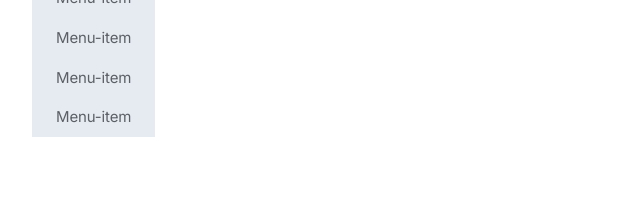
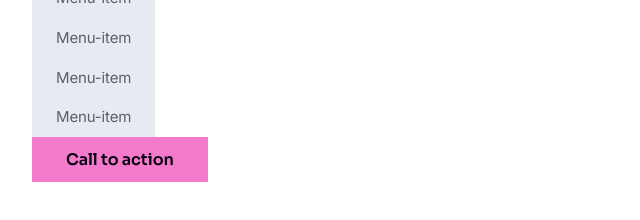
Before and after one commit to RodrigoErico/curso-codeboost, a plain HTML site: page projeto-wireframe/index.html in a window 1280 px wide. Shown: the part 62-282 px from the top of the page, without its empty margins (0-640 px from the left). Drawn offline with Linux system fonts and the light colour scheme.

Commit message:
Criado botão em header.

```diff
--- a/projeto-wireframe/index.html
+++ b/projeto-wireframe/index.html
@@ -32,7 +32,8 @@
         <li><a href="" class="menu-item">Menu-item</a></li>
         <li><a href="" class="menu-item">Menu-item</a></li>
         <li><a href="" class="menu-item">Menu-item</a></li>
-      </ul>
+        </ul>
+        <button class="btn-primary">Call to action</button>
       </nav>
     </div>
   </header>
```
